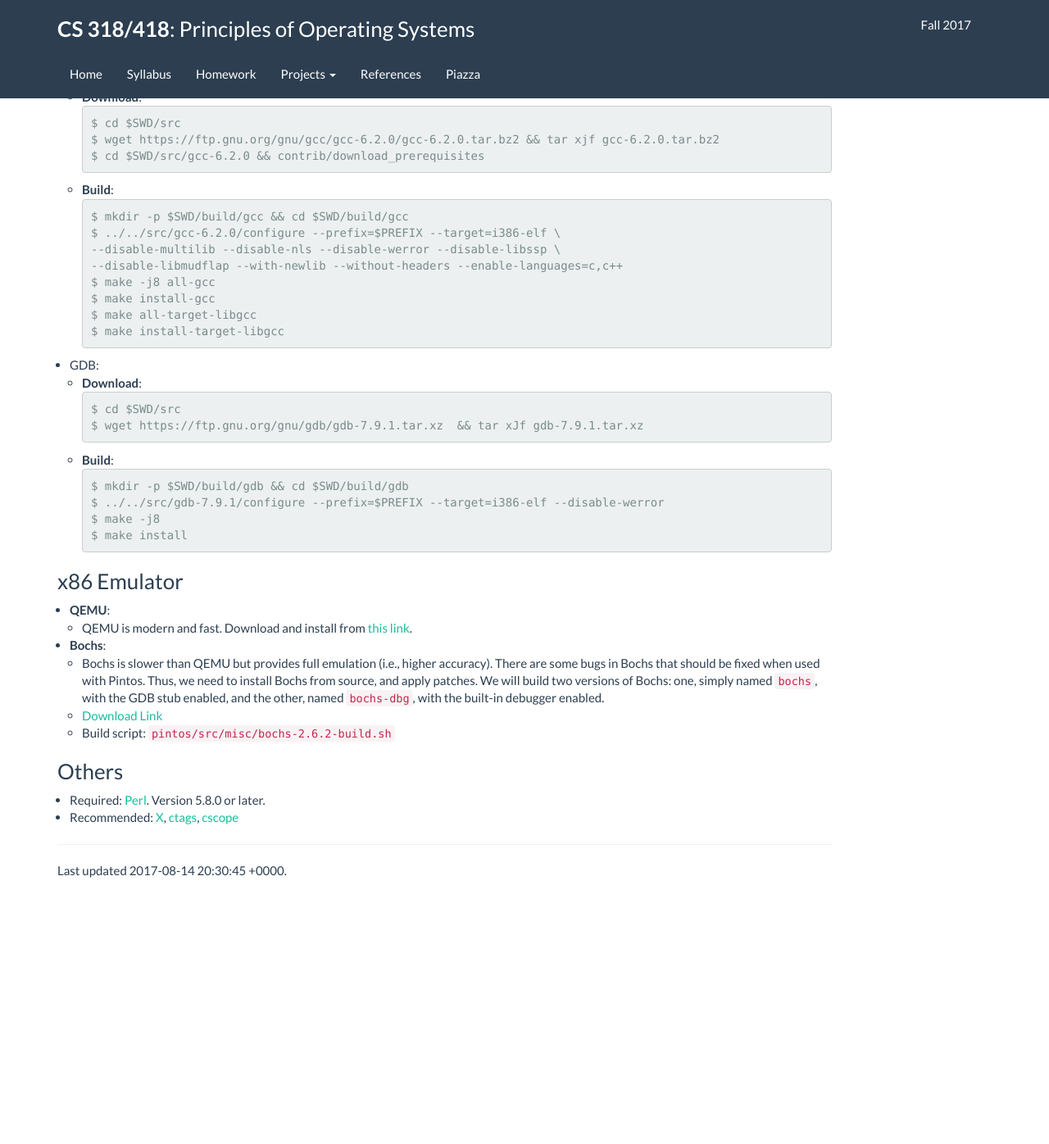
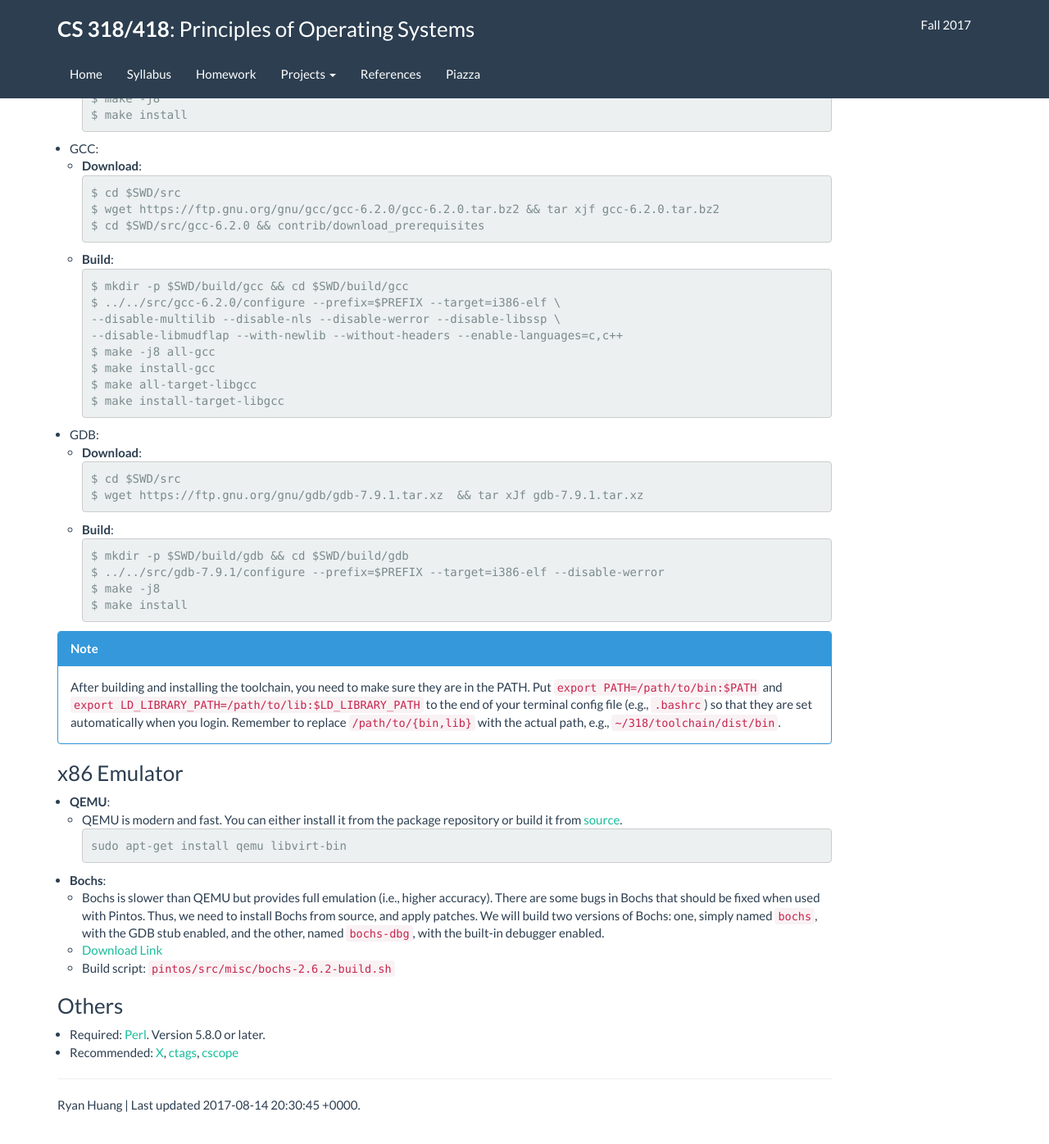
Before and after one commit to flyshark/jhu-cs318.github.io, a Jekyll site: the page built from project/setup.md, in a window 1280 px wide and 1400 px high, scrolled down 1128 px. Shown: the top 1396 px of the window at 82% size. Built offline with Jekyll 4.4.1, drawn with Linux system fonts in a browser that asks for light colours; our own code applies the rules of GitHub Pages for plain Markdown files; before the commit the page ends 2241 px from its top, so only the background shows below that; some of the changed text lies outside the part shown.

Commit message:
emulator setup

````diff
--- a/_includes/footer.html
+++ b/_includes/footer.html
@@ -1,6 +1,6 @@
 <footer class="site-footer">
   <hr>
   <div class="wrapper">
-    Last updated {{ site.time }}.
+    Ryan Huang | Last updated {{ site.time }}.
   </div>
 </footer>
--- a/project/setup.md
+++ b/project/setup.md
@@ -32,7 +32,15 @@ to build the toolchain from source. To distinguish the new toolchain from your
 system's default one, we will add a `i386-elf-` prefix to the build target, *e.g.*,
 `i386-elf-gcc`, `i386-elf-as`.
 
-**We've provided a script (`pintos/src/misc/build_toolchain.sh`) that automates the following.**
+<div class="panel panel-info">
+<div class="panel-heading">
+<b>Note</b>
+</div>
+<div class="panel-body">
+<b>We've provided a script (<code class="highlighter-rouge">pintos/src/misc/toolchain-build.sh</code>)
+that automates the building of the toolchain.</b>
+</div>
+</div>
 
 * Directory and environment variables:
 
@@ -53,7 +61,6 @@ system's default one, we will add a `i386-elf-` prefix to the build target, *e.g
   $ export PATH=$PREFIX/bin:$PATH
   $ export LD_LIBRARY_PATH=$PREFIX/lib:$LD_LIBRARY_PATH
   ```
-
 * GNU binutils:
   - **Download**:
   ```bash
@@ -102,10 +109,29 @@ system's default one, we will add a `i386-elf-` prefix to the build target, *e.g
   $ make install
   ```
 
+<div class="panel panel-info">
+<div class="panel-heading">
+<b>Note</b>
+</div>
+<div class="panel-body">
+After building and installing the toolchain, you need to make sure they are in
+the PATH. Put <code class="highlighter-rogue">export PATH=/path/to/bin:$PATH</code> and
+<code class="highlighter-rogue">export LD_LIBRARY_PATH=/path/to/lib:$LD_LIBRARY_PATH</code>
+to the end of your terminal config file (e.g., <code class="highlighter-rogue">.bashrc</code>)
+so that they are set automatically when you login. Remember to replace
+<code class="highlighter-rogue">/path/to/{bin,lib}</code> with the actual path,
+e.g., <code class="highlighter-rogue">~/318/toolchain/dist/bin</code>.
+</div>
+</div>
+
 ### x86 Emulator
 
 * **QEMU**:
-  - QEMU is modern and fast. Download and install from [this link](https://www.qemu.org/download/).
+  - QEMU is modern and fast. You can either install it from the package repository or
+  build it from [source](https://www.qemu.org/download/).
+    ```bash
+    sudo apt-get install qemu libvirt-bin
+    ```
 * **Bochs**:
   - Bochs is slower than QEMU but provides full emulation (i.e., higher accuracy).
     There are some bugs in Bochs that should be fixed when used with Pintos. Thus,
````
Also changed, not shown: project/pintos.css (added, +76 -0 lines).
